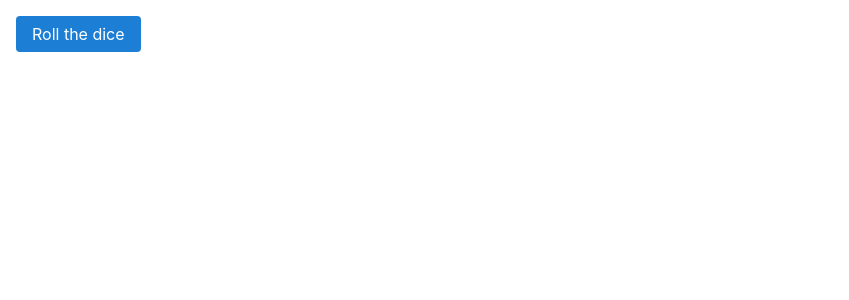
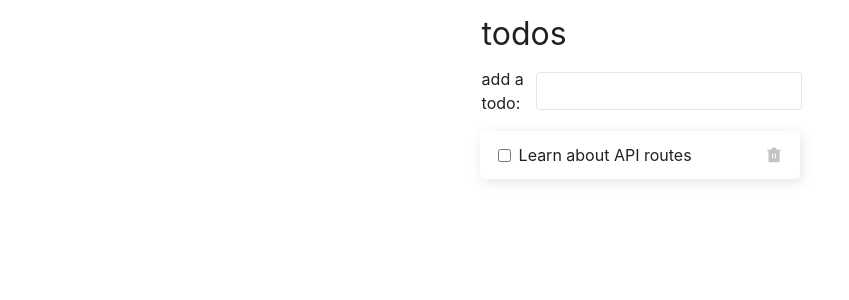
Before and after one commit to yutak23/intro-sveltkit-js, a SvelteKit app: page / in a window 1280 px wide. Shown: the top 300 px of the page, without its empty margins (0-849 px from the left). Built offline with nearby package versions, Linux system fonts and the light colour scheme; no server answers.

Commit message:
feat: Part 3 / API routes / POST handlers

```diff
--- /dev/null
+++ b/src/lib/server/database.js
@@ -0,0 +1,40 @@
+const database = new Map();
+
+export function getTodos(userid) {
+	if (!database.has(userid)) {
+		// eslint-disable-next-line no-use-before-define
+		createTodo({ userid, description: 'Learn about API routes' });
+	}
+
+	return Array.from(database.get(userid).values());
+}
+
+export function createTodo({ userid, description }) {
+	if (!database.has(userid)) {
+		database.set(userid, new Map());
+	}
+
+	const todos = database.get(userid);
+
+	const id = crypto.randomUUID();
+
+	todos.set(id, {
+		id,
+		description,
+		done: false
+	});
+
+	return {
+		id
+	};
+}
+
+export function toggleTodo({ userid, id, done }) {
+	const todos = database.get(userid);
+	todos.get(id).done = done;
+}
+
+export function deleteTodo({ userid, id }) {
+	const todos = database.get(userid);
+	todos.delete(id);
+}
--- /dev/null
+++ b/src/routes/+page.server.js
@@ -0,0 +1,14 @@
+import * as database from '$lib/server/database';
+
+export function load({ cookies }) {
+	let userid = cookies.get('userid');
+
+	if (!userid) {
+		userid = crypto.randomUUID();
+		cookies.set('userid', userid, { path: '/' });
+	}
+
+	return {
+		todos: database.getTodos(userid)
+	};
+}
--- a/src/routes/+page.svelte
+++ b/src/routes/+page.svelte
@@ -1,14 +1,102 @@
 <script>
-	let number;
-
-	async function roll() {
-		const response = await fetch('/roll');
-		number = await response.json();
-	}
+	export let data;
 </script>
 
-<button on:click={roll}>Roll the dice</button>
+<div class="centered">
+	<h1>todos</h1>
 
-{#if number !== undefined}
-	<p>You rolled a {number}</p>
-{/if}
+	<label>
+		add a todo:
+		<input
+			type="text"
+			autocomplete="off"
+			on:keydown={async (e) => {
+				if (e.key === 'Enter') {
+					const input = e.currentTarget;
+					const description = input.value;
+
+					const response = await fetch('/todo', {
+						method: 'POST',
+						body: JSON.stringify({ description }),
+						headers: {
+							'Content-Type': 'application/json'
+						}
+					});
+
+					const { id } = await response.json();
+
+					data.todos = [
+						...data.todos,
+						{
+							id,
+							description
+						}
+					];
+
+					input.value = '';
+				}
+			}}
+		/>
+	</label>
+
+	<ul class="todos">
+		{#each data.todos as todo (todo.id)}
+			<li>
+				<label>
+					<input
+						type="checkbox"
+						checked={todo.done}
+						on:change={async (e) => {
+							// const done = e.currentTarget.checked;
+							// TODO handle change
+							console.log('TODO: handle change', e);
+						}}
+					/>
+					<span>{todo.description}</span>
+					<button
+						aria-label="Mark as complete"
+						on:click={async (e) => {
+							// TODO handle delete
+							console.log('TODO: handle delete', e);
+						}}
+					/>
+				</label>
+			</li>
+		{/each}
+	</ul>
+</div>
+
+<style>
+	.centered {
+		max-width: 20em;
+		margin: 0 auto;
+	}
+
+	label {
+		display: flex;
+		width: 100%;
+	}
+
+	input[type='text'] {
+		flex: 1;
+	}
+
+	span {
+		flex: 1;
+	}
+
+	button {
+		border: none;
+		background: url(./remove.svg) no-repeat 50% 50%;
+		background-size: 1rem 1rem;
+		cursor: pointer;
+		height: 100%;
+		aspect-ratio: 1;
+		opacity: 0.5;
+		transition: opacity 0.2s;
+	}
+
+	button:hover {
+		opacity: 1;
+	}
+</style>
--- a/src/routes/roll/+server.js
+++ /dev/null
@@ -1,12 +0,0 @@
-import { json } from '@sveltejs/kit';
-
-export function GET() {
-	const number = Math.floor(Math.random() * 6) + 1;
-
-	// return new Response(number, {
-	// 	headers: {
-	// 		'Content-Type': 'application/json'
-	// 	}
-	// });
-	return json(number);
-}
--- /dev/null
+++ b/src/routes/todo/+server.js
@@ -0,0 +1,11 @@
+import { json } from '@sveltejs/kit';
+import * as database from '$lib/server/database';
+
+export async function POST({ request, cookies }) {
+	const { description } = await request.json();
+
+	const userid = cookies.get('userid');
+	const { id } = await database.createTodo({ userid, description });
+
+	return json({ id }, { status: 201 });
+}
```
